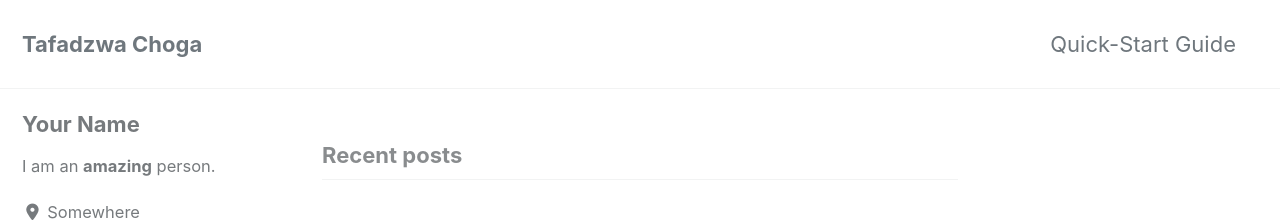
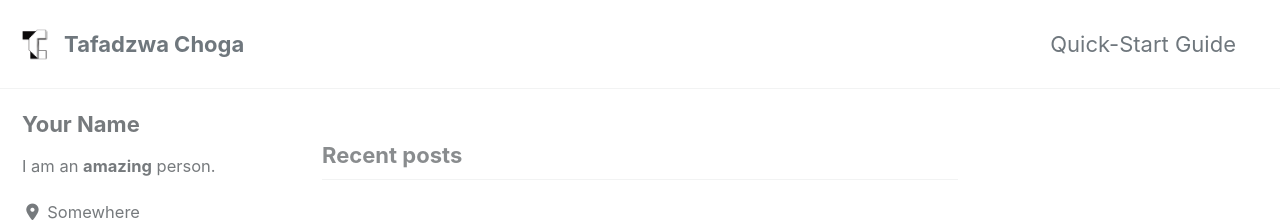
Before and after one commit to tafadzwachoga/tafadzwachoga.github.io, a Jekyll site: the page built from index.html, in a window 1280 px wide. Shown: the top 222 px of the page. Built offline with Jekyll 4.4.1, drawn with Linux system fonts in a browser that asks for light colours; cached includes are drawn as plain includes; nearby versions of some CDN libraries; the list of posts is cut into pages by our own code.

Commit message:
added logo

```diff
--- a/_config.yml
+++ b/_config.yml
@@ -25,7 +25,7 @@
 baseurl                  : # the subpath of your site, e.g. "/blog"
 repository               : # GitHub username/repo-name e.g. "mmistakes/minimal-mistakes"
 teaser                   : # path of fallback teaser image, e.g. "/assets/images/500x300.png"
-logo                     : # path of logo image to display in the masthead, e.g. "/assets/images/88x88.png"
+logo                     : /images/Tafadzwa-Choga-LOGO.png # path of logo image to display in the masthead, e.g. "/assets/images/88x88.png"
 masthead_title           : # overrides the website title displayed in the masthead, use " " for no title
 # breadcrumbs            : false # true, false (default)
 words_per_minute         : 200
```
Also changed, not shown: images/Tafadzwa-Choga-LOGO.png (added), 8 other files.
